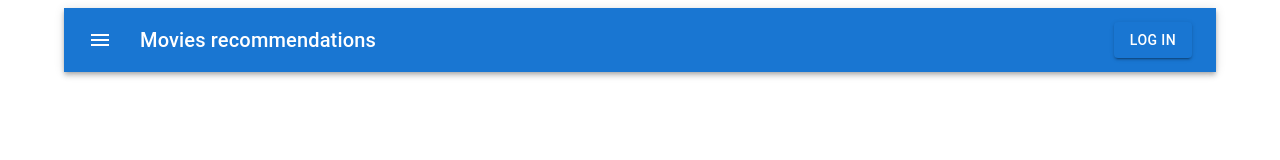
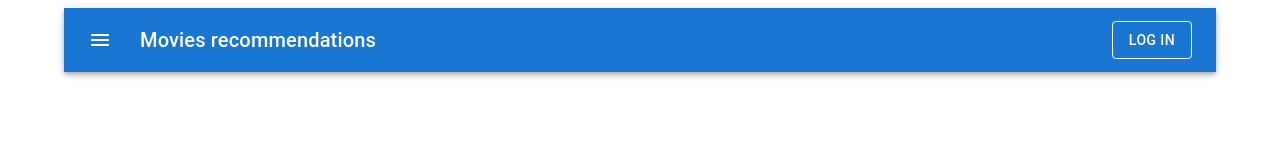
Before and after one commit to DizNicolasAmor/movies-recommendations, a React (Vite) app: page / in a window 1280 px wide. Shown: the top 160 px of the page. Built offline with nearby package versions, Linux system fonts and the light colour scheme.

Commit message:
MASTER: update Authentication style

```diff
--- a/src/components/Authentication/Authentication.tsx
+++ b/src/components/Authentication/Authentication.tsx
@@ -63,14 +63,19 @@ const Authentication: FC = () => {
     }
   };
 
+  const styleButton = {
+    border: '1px solid white',
+    boxShadow: 'none',
+  };
+
   return (
     <>
       {user.uid ? (
-        <Button onClick={handleLogout} variant="contained">
+        <Button onClick={handleLogout} sx={styleButton} variant="contained">
           Log out
         </Button>
       ) : (
-        <Button onClick={handleOpen} variant="contained">
+        <Button onClick={handleOpen} sx={styleButton} variant="contained">
           Log in
         </Button>
       )}
```
